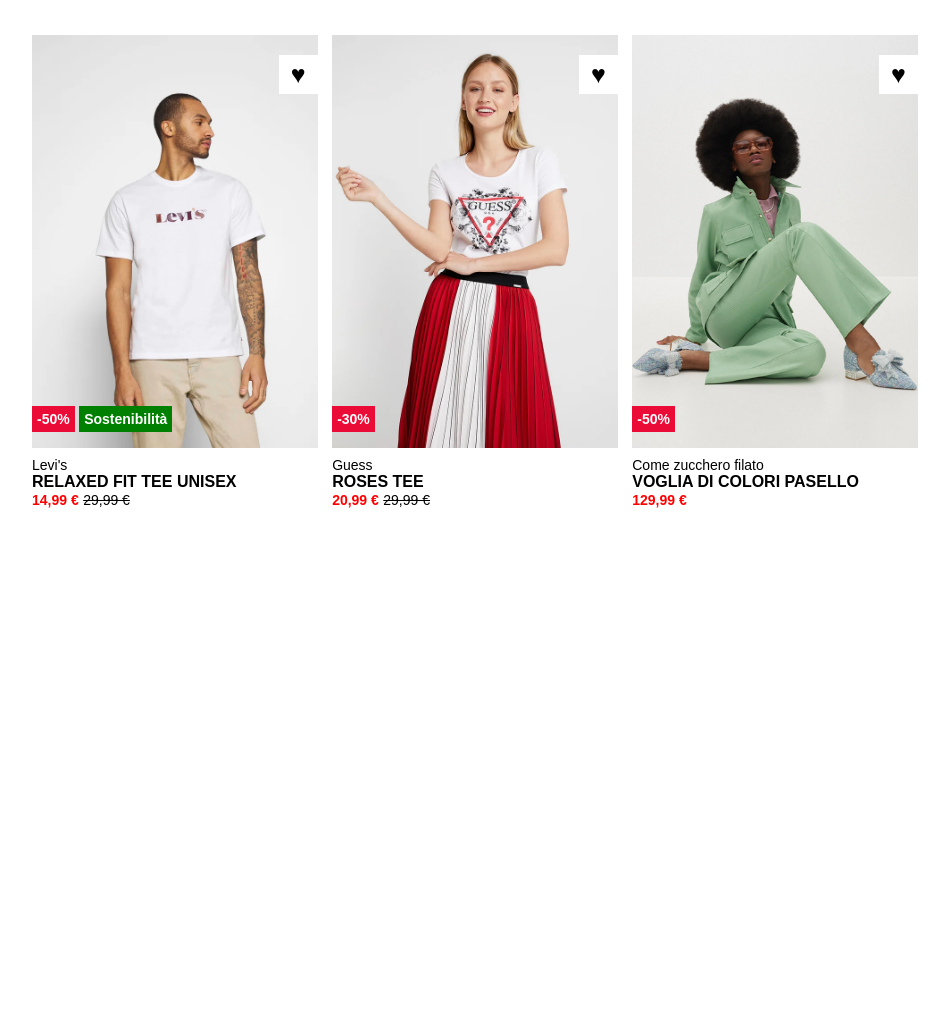
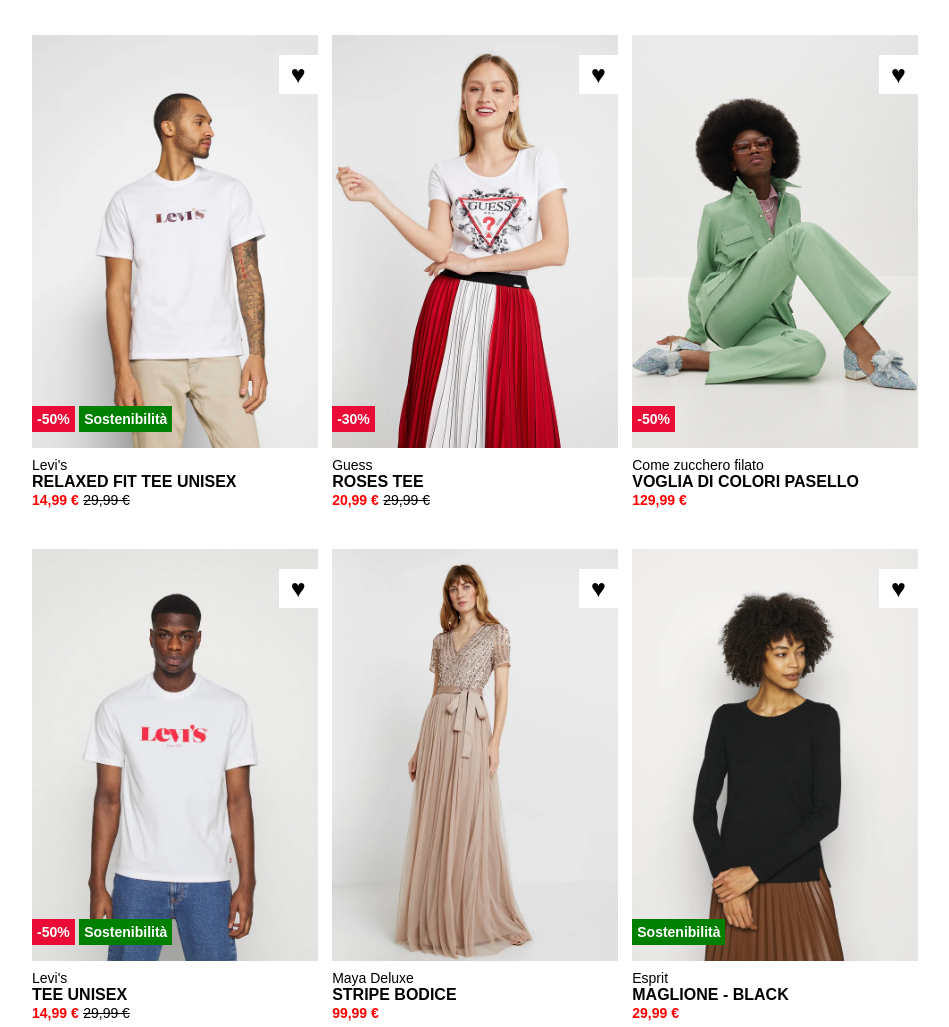
Before and after one commit to MichaelScarantino/html-css-boolando, a plain HTML site: page index.html in a window 1280 px wide. Shown: the whole page, without its empty margins (165-1114 px from the left). Before the commit the page ends 800 px from the top, so only its background shows below. Drawn offline with Linux system fonts and the light colour scheme.

Commit message:
Done exercise

```diff
--- a/index.html
+++ b/index.html
@@ -11,7 +11,7 @@
 
     <!-- CONTAINER -->
     <div class="container">
-
+        <div class="row">
             <!-- PRODUCT -->
             <div class="product">
 
@@ -129,7 +129,117 @@
                 <!-- END DESCRIPTION -->
             </div>
             <!-- END PRODUCT -->
+        </div>
+        <div class="row">
+            <!-- PRODUCT -->
+            <div class="product">
 
+                <!-- img product -->
+                <div class="img-product">
+                    <img src="img/4.webp" alt=" T-shirt levi's">
+                    <div class="img-hover">
+                        <img src="img/4b.webp" alt="Full photo t-shirt levi's with blue jacket">
+                    </div>
+
+                    <!-- hearts -->
+                    <div class="hearts">
+                        &hearts;
+                    </div>
+                    <!-- end hearts -->
+
+                    <!-- discount and bearble -->
+                    <div class="discount-and-bearable">
+
+                        <div class="box discount">
+                            -50%
+                        </div>
+
+                        <div class="box bearableness">
+                            Sostenibilità
+                        </div>
+
+                    </div>
+                    <!-- end discount and bearble -->
+                </div>
+                <!-- end img product -->
+
+                <!-- DESCRIPTION -->
+                <div class="description">
+                    <div class="brand">Levi's</div>
+                    <div class="dress-description">TEE UNISEX</div>
+                    <div><span class="cost red">14,99 &euro;</span> <span class="cost line-through">29,99 &euro;</span></div>
+                </div>
+                <!-- END DESCRIPTION -->
+            </div>
+            <!-- END PRODUCT -->
+
+            <!-- PRODUCT -->
+            <div class="product">
+
+                <!-- img product -->
+                <div class="img-product">
+                    <img src="img/5.webp" alt=" Gold dress">
+                    <div class="img-hover">
+                        <img src="img/5b.webp" alt="Gold dress with pocket bag">
+                    </div>
+
+                    <!-- hearts -->
+                    <div class="hearts">
+                        &hearts;
+                    </div>
+                    <!-- end hearts -->
+
+                </div>
+                <!-- end img product -->
+
+                <!-- DESCRIPTION -->
+                <div class="description">
+                    <div class="brand">Maya Deluxe</div>
+                    <div class="dress-description">STRIPE BODICE</div>
+                    <div><span class="cost red">99,99 &euro;</span></div>
+                </div>
+                <!-- END DESCRIPTION -->
+            </div>
+            <!-- END PRODUCT -->
+
+            <!-- PRODUCT -->
+            <div class="product">
+
+                <!-- img product -->
+                <div class="img-product">
+                    <img src="img/6.webp" alt=" black sweater">
+                    <div class="img-hover">
+                        <img src="img/6b.webp" alt="black sweater with brown">
+                    </div>
+
+                    <!-- hearts -->
+                    <div class="hearts">
+                        &hearts;
+                    </div>
+                    <!-- end hearts -->
+
+                    <!-- discount and bearble -->
+                    <div class="discount-and-bearable">
+
+                        <div class="box bearableness">
+                            Sostenibilità
+                        </div>
+
+                    </div>
+                    <!-- end discount and bearble -->
+                </div>
+                <!-- end img product -->
+
+                <!-- DESCRIPTION -->
+                <div class="description">
+                    <div class="brand">Esprit</div>
+                    <div class="dress-description">MAGLIONE - BLACK</div>
+                    <div><span class="cost red">29,99 &euro;</span></div>
+                </div>
+                <!-- END DESCRIPTION -->
+            </div>
+            <!-- END PRODUCT -->
+        </div>
     </div>
     <!-- END CONTAINER -->
 </body>
```
Lines whose indentation alone changed are shown as unchanged.
